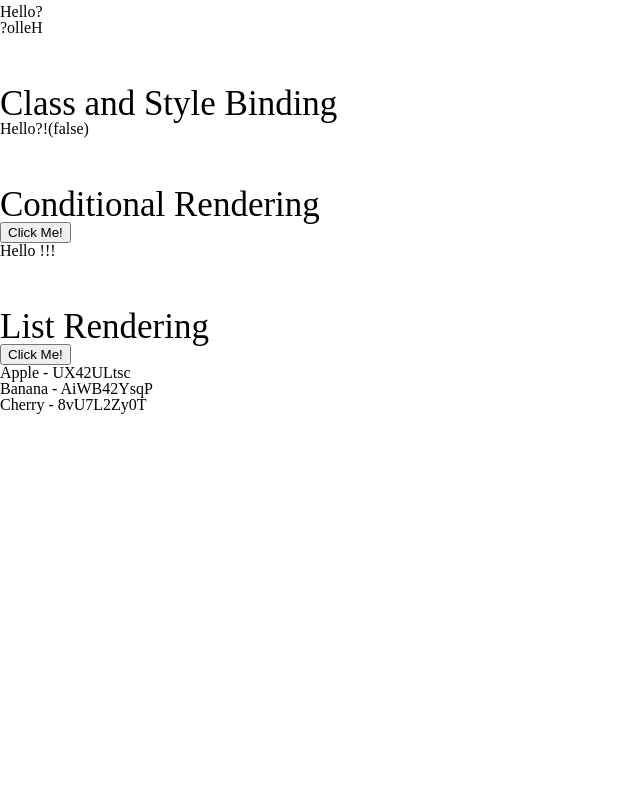
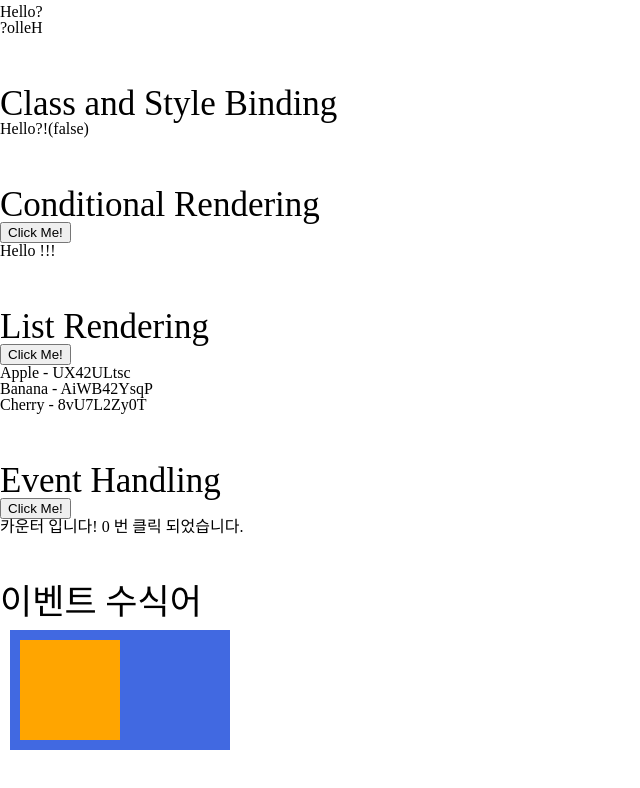
Before and after one commit to hyunwoo045/vue3-template-syntax, a Vue app: page / in a window 1280 px wide. Shown: the part 467-1255 px from the top of the page, without its empty margins (0-640 px from the left). Before the commit the page ends 930 px from the top, so only its background shows below. Built offline with nearby package versions, Linux system fonts and the light colour scheme.

Commit message:
update: form input biding

```diff
--- a/src/components/Fruits.vue
+++ b/src/components/Fruits.vue
@@ -86,6 +86,27 @@
       </li>
     </ul>
   </section>
+  <section class="box">
+    <h1 class="title">
+      Event Handling
+    </h1>
+    <button @click="addCounter">
+      Click Me!
+    </button>
+    <p> 카운터 입니다! {{ count }} 번 클릭 되었습니다. </p>
+  </section>
+
+  <section class="box">
+    <h1 class="title">
+      이벤트 수식어
+    </h1>
+    <div
+      class="parent"
+      @click="handlerA">
+      <div
+        class="child"></div>
+    </div>
+  </section>
 </template>
 
 <script>
@@ -144,6 +165,15 @@ export default {
     },
     listRederingHandler() {
       this.fruits.push('Orange')
+    },
+    addCounter() {
+      this.count += 1
+    },
+    handlerA() {
+      console.log('A')
+    },
+    handlerB() {
+      console.log('B')
     }
   },
 
@@ -155,7 +185,7 @@ export default {
 }
 </script>
 
-<style scoped>
+<style scoped lang="scss">
 body {
   font-size: 20px;
 }
@@ -169,4 +199,16 @@ body {
   color:red;
   font-weight: bold;
 }
+.parent {
+  width: 200px;
+  height: 100px;
+  background-color: royalblue;
+  margin: 10px;
+  padding: 10px;
+  .child {
+    width: 100px;
+    height: 100px;
+    background-color: orange;
+  }
+}
 </style>
```
Also changed, not shown: 1 other file (tests, documents, lock files or other folders).
